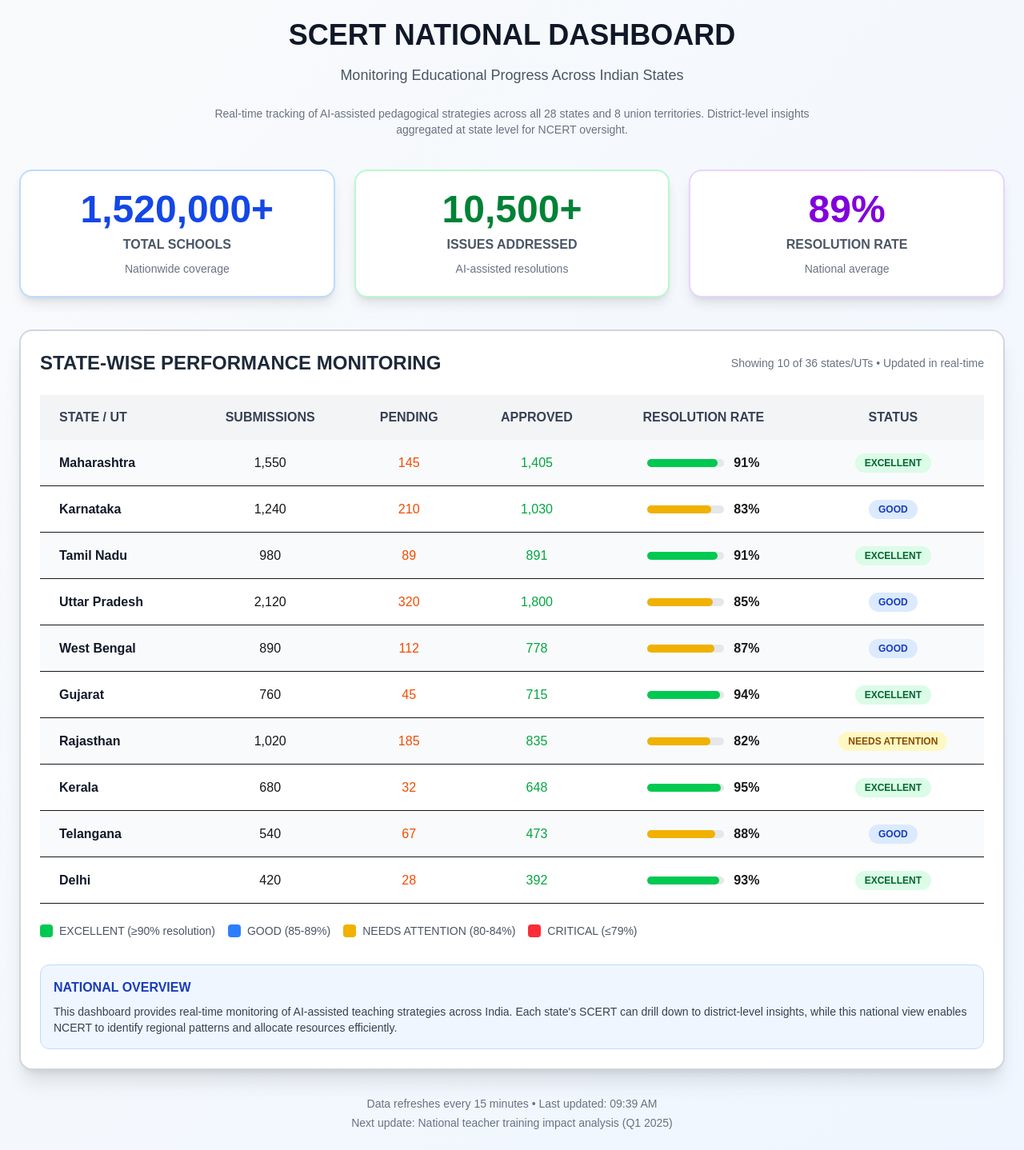
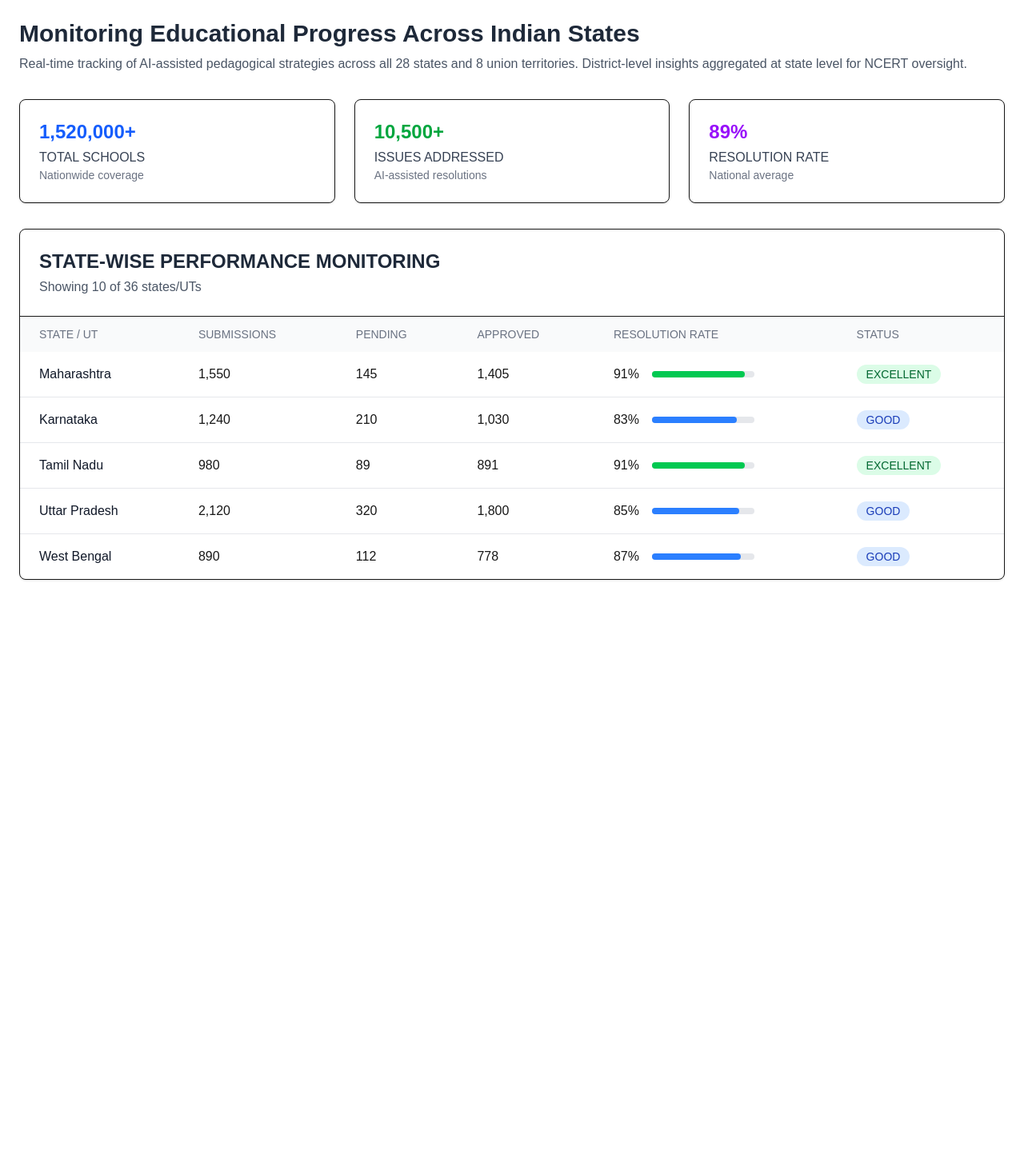
Before and after one commit to warisha-f1/MergeEd, a Next.js app in the folder frontend/: page /admin/scert in a window 1280 px wide. Shown: the whole page at 80% size. After the commit the page ends 800 px from the top, so only its background shows below. Built offline with nearby package versions, Linux system fonts and the light colour scheme.

Commit message:
Update page.tsx

```diff
--- a/frontend/app/admin/scert/page.tsx
+++ b/frontend/app/admin/scert/page.tsx
@@ -1,7 +1,6 @@
 "use client";
 
-import { useState, useEffect } from "react";
-import { apiService } from "@/services/api";
+import { useState } from "react";
 
 interface StateData {
   state: string;
@@ -12,222 +11,97 @@
   status: "EXCELLENT" | "GOOD" | "NEEDS_ATTENTION" | "CRITICAL";
 }
 
-export default function SCERTDashboard() {
-  const [states, setStates] = useState<StateData[]>([
-    {
-      state: "Maharashtra",
-      submissions: 1550,
-      pending: 145,
-      approved: 1405,
-      resolutionRate: 91,
-      status: "EXCELLENT",
-    },
-    {
-      state: "Karnataka",
-      submissions: 1240,
-      pending: 210,
-      approved: 1030,
-      resolutionRate: 83,
-      status: "GOOD",
-    },
-    {
-      state: "Tamil Nadu",
-      submissions: 980,
-      pending: 89,
-      approved: 891,
-      resolutionRate: 91,
-      status: "EXCELLENT",
-    },
-    {
-      state: "Uttar Pradesh",
-      submissions: 2120,
-      pending: 320,
-      approved: 1800,
-      resolutionRate: 85,
-      status: "GOOD",
-    },
-    {
-      state: "West Bengal",
-      submissions: 890,
-      pending: 112,
-      approved: 778,
-      resolutionRate: 87,
-      status: "GOOD",
-    },
-    {
-      state: "Gujarat",
-      submissions: 760,
-      pending: 45,
-      approved: 715,
-      resolutionRate: 94,
-      status: "EXCELLENT",
-    },
-    {
-      state: "Rajasthan",
-      submissions: 1020,
-      pending: 185,
-      approved: 835,
-      resolutionRate: 82,
-      status: "NEEDS_ATTENTION",
-    },
-    {
-      state: "Kerala",
-      submissions: 680,
-      pending: 32,
-      approved: 648,
-      resolutionRate: 95,
-      status: "EXCELLENT",
-    },
-    {
-      state: "Telangana",
-      submissions: 540,
-      pending: 67,
-      approved: 473,
-      resolutionRate: 88,
-      status: "GOOD",
-    },
-    {
-      state: "Delhi",
-      submissions: 420,
-      pending: 28,
-      approved: 392,
-      resolutionRate: 93,
-      status: "EXCELLENT",
-    },
+export default function AdminPage() {
+  const [states] = useState<StateData[]>([
+    { state: "Maharashtra", submissions: 1550, pending: 145, approved: 1405, resolutionRate: 91, status: "EXCELLENT" },
+    { state: "Karnataka", submissions: 1240, pending: 210, approved: 1030, resolutionRate: 83, status: "GOOD" },
+    { state: "Tamil Nadu", submissions: 980, pending: 89, approved: 891, resolutionRate: 91, status: "EXCELLENT" },
+    { state: "Uttar Pradesh", submissions: 2120, pending: 320, approved: 1800, resolutionRate: 85, status: "GOOD" },
+    { state: "West Bengal", submissions: 890, pending: 112, approved: 778, resolutionRate: 87, status: "GOOD" },
   ]);
 
-  const totalSchools = 1520000;
-  const totalIssues = 10500;
-  const nationalResolutionRate = 89;
+  return (
+    <div className="p-6">
+      <header className="mb-8">
+        <h1 className="text-3xl font-bold text-gray-800 mb-2">
+          Monitoring Educational Progress Across Indian States
+        </h1>
+        <p className="text-gray-600">
+          Real-time tracking of AI-assisted pedagogical strategies across all 28 states and 8 union territories.
+          District-level insights aggregated at state level for NCERT oversight.
+        </p>
+      </header>
 
-  const getStatusColor = (status: string) => {
-    switch (status) {
-      case "EXCELLENT": return "bg-green-100 text-green-800";
-      case "GOOD": return "bg-blue-100 text-blue-800";
-      case "NEEDS_ATTENTION": return "bg-yellow-100 text-yellow-800";
-      case "CRITICAL": return "bg-red-100 text-red-800";
-      default: return "bg-gray-100 text-gray-800";
-    }
-  };
+      {/* Stats Cards */}
+      <div className="grid grid-cols-1 md:grid-cols-3 gap-6 mb-8">
+        <div className="bg-white p-6 rounded-lg shadow border">
+          <div className="text-2xl font-bold text-blue-600">1,520,000+</div>
+          <div className="text-gray-700 font-medium mt-1">TOTAL SCHOOLS</div>
+          <div className="text-sm text-gray-500">Nationwide coverage</div>
+        </div>
 
-  const getStatusText = (status: string) => {
-    switch (status) {
-      case "EXCELLENT": return "EXCELLENT";
-      case "GOOD": return "GOOD";
-      case "NEEDS_ATTENTION": return "NEEDS ATTENTION";
-      case "CRITICAL": return "CRITICAL";
-      default: return "UNKNOWN";
-    }
-  };
+        <div className="bg-white p-6 rounded-lg shadow border">
+          <div className="text-2xl font-bold text-green-600">10,500+</div>
+          <div className="text-gray-700 font-medium mt-1">ISSUES ADDRESSED</div>
+          <div className="text-sm text-gray-500">AI-assisted resolutions</div>
+        </div>
 
-  return (
-    <div className="min-h-screen bg-gradient-to-br from-gray-50 to-blue-50 p-6">
-      {/* Header */}
-      <div className="mb-10 text-center">
-        <h1 className="text-4xl font-black text-gray-900 mb-4">
-          SCERT NATIONAL DASHBOARD
-        </h1>
-        <p className="text-gray-600 text-lg">
-          Monitoring Educational Progress Across Indian States
-        </p>
-        <div className="mt-6 text-sm text-gray-500 max-w-3xl mx-auto">
-          <p>
-            Real-time tracking of AI-assisted pedagogical strategies across all
-            28 states and 8 union territories. District-level insights aggregated
-            at state level for NCERT oversight.
-          </p>
+        <div className="bg-white p-6 rounded-lg shadow border">
+          <div className="text-2xl font-bold text-purple-600">89%</div>
+          <div className="text-gray-700 font-medium mt-1">RESOLUTION RATE</div>
+          <div className="text-sm text-gray-500">National average</div>
         </div>
       </div>
 
-      {/* National Stats */}
-      <div className="grid grid-cols-1 md:grid-cols-3 gap-6 mb-10">
-        <div className="bg-white rounded-2xl border-2 border-blue-200 p-6 text-center shadow-lg">
-          <div className="text-5xl font-black text-blue-700 mb-2">
-            {totalSchools.toLocaleString()}+
-          </div>
-          <div className="text-gray-600 font-semibold">TOTAL SCHOOLS</div>
-          <div className="text-sm text-gray-500 mt-2">Nationwide coverage</div>
-        </div>
-
-        <div className="bg-white rounded-2xl border-2 border-green-200 p-6 text-center shadow-lg">
-          <div className="text-5xl font-black text-green-700 mb-2">
-            {totalIssues.toLocaleString()}+
-          </div>
-          <div className="text-gray-600 font-semibold">ISSUES ADDRESSED</div>
-          <div className="text-sm text-gray-500 mt-2">AI-assisted resolutions</div>
-        </div>
-
-        <div className="bg-white rounded-2xl border-2 border-purple-200 p-6 text-center shadow-lg">
-          <div className="text-5xl font-black text-purple-700 mb-2">
-            {nationalResolutionRate}%
-          </div>
-          <div className="text-gray-600 font-semibold">RESOLUTION RATE</div>
-          <div className="text-sm text-gray-500 mt-2">National average</div>
-        </div>
-      </div>
-
-      {/* State Performance Table */}
-      <div className="bg-white rounded-2xl border-2 border-gray-300 p-6 shadow-xl">
-        <div className="flex justify-between items-center mb-6">
-          <h2 className="text-2xl font-black text-gray-800">
-            STATE-WISE PERFORMANCE MONITORING
-          </h2>
-          <div className="text-sm text-gray-500">
-            Showing 10 of 36 states/UTs • Updated in real-time
-          </div>
+      {/* State Table */}
+      <div className="bg-white rounded-lg shadow border">
+        <div className="p-6 border-b">
+          <h2 className="text-2xl font-bold text-gray-800">STATE-WISE PERFORMANCE MONITORING</h2>
+          <p className="text-gray-600 mt-1">Showing 10 of 36 states/UTs</p>
         </div>
 
         <div className="overflow-x-auto">
-          <table className="w-full">
-            <thead>
-              <tr className="bg-gray-100 text-gray-700">
-                <th className="py-4 px-6 text-left font-bold">STATE / UT</th>
-                <th className="py-4 px-6 text-center font-bold">SUBMISSIONS</th>
-                <th className="py-4 px-6 text-center font-bold">PENDING</th>
-                <th className="py-4 px-6 text-center font-bold">APPROVED</th>
-                <th className="py-4 px-6 text-center font-bold">RESOLUTION RATE</th>
-                <th className="py-4 px-6 text-center font-bold">STATUS</th>
+          <table className="min-w-full">
+            <thead className="bg-gray-50">
+              <tr>
+                <th className="px-6 py-3 text-left text-sm font-medium text-gray-500">STATE / UT</th>
+                <th className="px-6 py-3 text-left text-sm font-medium text-gray-500">SUBMISSIONS</th>
+                <th className="px-6 py-3 text-left text-sm font-medium text-gray-500">PENDING</th>
+                <th className="px-6 py-3 text-left text-sm font-medium text-gray-500">APPROVED</th>
+                <th className="px-6 py-3 text-left text-sm font-medium text-gray-500">RESOLUTION RATE</th>
+                <th className="px-6 py-3 text-left text-sm font-medium text-gray-500">STATUS</th>
               </tr>
             </thead>
-            <tbody>
+            <tbody className="divide-y divide-gray-200">
               {states.map((state, index) => (
-                <tr
-                  key={state.state}
-                  className={`border-b hover:bg-blue-50 ${index % 2 === 0 ? 'bg-gray-50' : ''}`}
-                >
-                  <td className="py-4 px-6 font-semibold text-gray-900">
-                    {state.state}
-                  </td>
-                  <td className="py-4 px-6 text-center font-medium">
-                    {state.submissions.toLocaleString()}
-                  </td>
-                  <td className="py-4 px-6 text-center">
-                    <span className="font-medium text-orange-600">
-                      {state.pending.toLocaleString()}
-                    </span>
-                  </td>
-                  <td className="py-4 px-6 text-center">
-                    <span className="font-medium text-green-600">
-                      {state.approved.toLocaleString()}
-                    </span>
-                  </td>
-                  <td className="py-4 px-6 text-center">
-                    <div className="flex items-center justify-center">
-                      <div className="w-24 bg-gray-200 rounded-full h-2.5 mr-3">
+                <tr key={index} className="hover:bg-gray-50">
+                  <td className="px-6 py-4 font-medium text-gray-900">{state.state}</td>
+                  <td className="px-6 py-4">{state.submissions.toLocaleString()}</td>
+                  <td className="px-6 py-4">{state.pending.toLocaleString()}</td>
+                  <td className="px-6 py-4">{state.approved.toLocaleString()}</td>
+                  <td className="px-6 py-4">
+                    <div className="flex items-center">
+                      <span className="font-medium w-10">{state.resolutionRate}%</span>
+                      <div className="ml-2 w-32 bg-gray-200 rounded-full h-2">
                         <div
-                          className={`h-2.5 rounded-full ${
+                          className={`h-2 rounded-full ${
                             state.resolutionRate >= 90 ? 'bg-green-500' :
-                            state.resolutionRate >= 80 ? 'bg-yellow-500' : 'bg-red-500'
+                            state.resolutionRate >= 80 ? 'bg-blue-500' :
+                            state.resolutionRate >= 70 ? 'bg-yellow-500' : 'bg-red-500'
                           }`}
                           style={{ width: `${state.resolutionRate}%` }}
                         ></div>
                       </div>
-                      <span className="font-bold">{state.resolutionRate}%</span>
                     </div>
                   </td>
-                  <td className="py-4 px-6 text-center">
-                    <span className={`inline-block px-3 py-1 rounded-full text-xs font-bold ${getStatusColor(state.status)}`}>
-                      {getStatusText(state.status)}
+                  <td className="px-6 py-4">
+                    <span className={`px-3 py-1 rounded-full text-sm font-medium ${
+                      state.status === "EXCELLENT" ? "bg-green-100 text-green-800" :
+                      state.status === "GOOD" ? "bg-blue-100 text-blue-800" :
+                      state.status === "NEEDS_ATTENTION" ? "bg-yellow-100 text-yellow-800" :
+                      "bg-red-100 text-red-800"
+                    }`}>
+                      {state.status}
                     </span>
                   </td>
                 </tr>
@@ -235,47 +109,6 @@
             </tbody>
           </table>
         </div>
-
-        {/* Legend */}
-        <div className="mt-6 flex flex-wrap gap-4 text-sm">
-          <div className="flex items-center">
-            <div className="w-4 h-4 bg-green-500 rounded mr-2"></div>
-            <span className="text-gray-600">EXCELLENT (≥90% resolution)</span>
-          </div>
-          <div className="flex items-center">
-            <div className="w-4 h-4 bg-blue-500 rounded mr-2"></div>
-            <span className="text-gray-600">GOOD (85-89%)</span>
-          </div>
-          <div className="flex items-center">
-            <div className="w-4 h-4 bg-yellow-500 rounded mr-2"></div>
-            <span className="text-gray-600">NEEDS ATTENTION (80-84%)</span>
-          </div>
-          <div className="flex items-center">
-            <div className="w-4 h-4 bg-red-500 rounded mr-2"></div>
-            <span className="text-gray-600">CRITICAL (≤79%)</span>
-          </div>
-        </div>
-
-        {/* Summary */}
-        <div className="mt-8 p-4 bg-blue-50 rounded-xl border border-blue-200">
-          <h3 className="font-bold text-blue-800 mb-2">NATIONAL OVERVIEW</h3>
-          <p className="text-gray-700 text-sm">
-            This dashboard provides real-time monitoring of AI-assisted teaching strategies
-            across India. Each state's SCERT can drill down to district-level insights,
-            while this national view enables NCERT to identify regional patterns and
-            allocate resources efficiently.
-          </p>
-        </div>
-      </div>
-
-      {/* Footer Note */}
-      <div className="mt-8 text-center text-gray-500 text-sm">
-        <p>
-          Data refreshes every 15 minutes • Last updated: {new Date().toLocaleTimeString([], {hour: '2-digit', minute:'2-digit'})}
-        </p>
-        <p className="mt-1">
-          Next update: National teacher training impact analysis (Q1 2025)
-        </p>
       </div>
     </div>
   );
```
